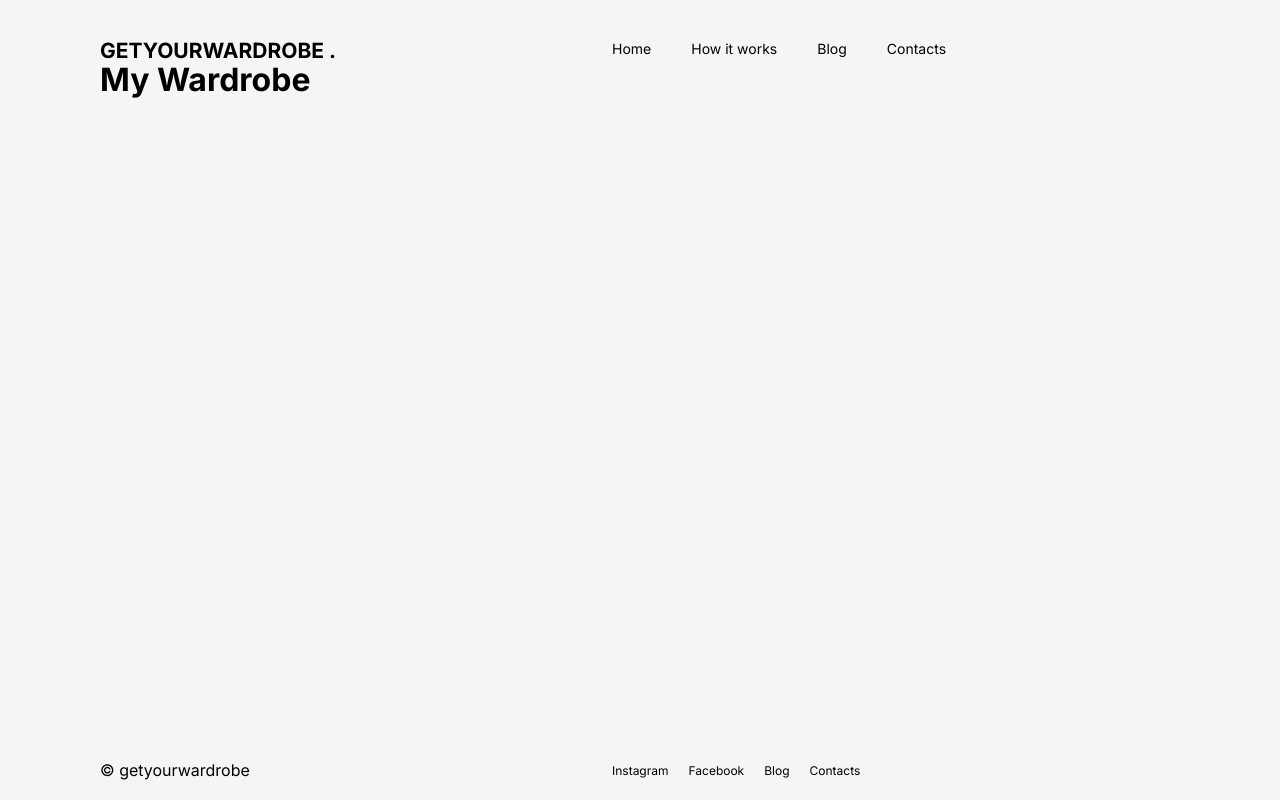
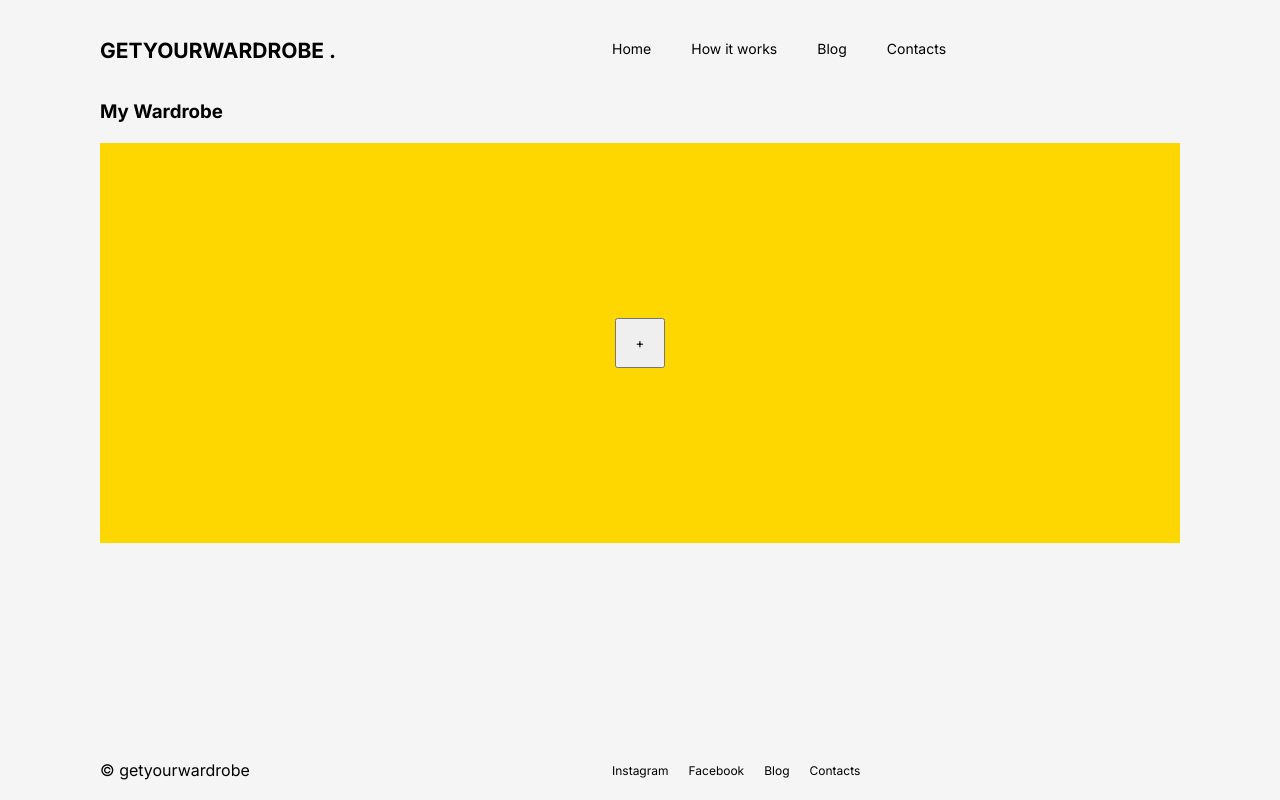
Before and after one commit to ekachernova/Digital-Wardrobe-Application, a Next.js app: page /wardrobe in a window 1280 px wide. Built offline with nearby package versions, Linux system fonts and the light colour scheme.

Commit message:
create wardrobe component with basic layout

```diff
--- a/app/components/CreateButton/CreateButton.js
+++ b/app/components/CreateButton/CreateButton.js
@@ -1,5 +1,5 @@
 "use client";
-import styles from "../../page.module.css";
+import styles from "../../styles.module.css";
 import Link from "next/link";
 
 export default function Main() {
--- a/app/components/Footer/Footer.js
+++ b/app/components/Footer/Footer.js
@@ -1,4 +1,4 @@
-import styles from "../../page.module.css";
+import styles from "../../styles.module.css";
 
 export default function Footer() {
   return (
--- a/app/components/Header/Header.js
+++ b/app/components/Header/Header.js
@@ -1,4 +1,4 @@
-import styles from "../../page.module.css";
+import styles from "../../styles.module.css";
 import Link from "next/link";
 
 export default function Header() {
--- a/app/components/Main/Main.js
+++ b/app/components/Main/Main.js
@@ -1,4 +1,4 @@
-import styles from "../../page.module.css";
+import styles from "../../styles.module.css";
 import Image from "next/image";
 import CreateButton from "../CreateButton/CreateButton.js";
 
--- a/app/page.module.css
+++ b/app/styles.module.css
@@ -98,6 +98,26 @@
   gap: 0.5rem;
 }
 
+.wardrobeWrapper {
+  margin-top: 40px;
+}
+.wardrobeSection {
+  display: flex;
+  justify-content: center;
+  align-items: center;
+  margin-top: 20px;
+  background-color: gold;
+  width: 100%;
+  /*height will be changed in order to add the new items
+  */
+  height: 400px;
+}
+.addItemButton {
+  width: 50px;
+  height: 50px;
+}
+
+/* Responsive design section */
 /* Mobile
 @media (max-width: 700px) {
   .content {
--- a/pages/wardrobe.js
+++ b/pages/wardrobe.js
@@ -1,7 +1,12 @@
+import styles from "../app/styles.module.css";
+
 export default function Wardrobe() {
   return (
-    <div>
-      <h1>My Wardrobe</h1>
+    <div className={styles.wardrobeWrapper}>
+      <h3>My Wardrobe</h3>
+      <div className={styles.wardrobeSection}>
+        <button className={styles.addItemButton}>+</button>
+      </div>
     </div>
   );
 }
```
Also changed, not shown: app/components/CreateButton/createbutton.module.css (deleted), app/components/Footer/footer.module.css (deleted), app/components/Header/header.module.css (deleted), app/components/Main/main.module.css (deleted).
